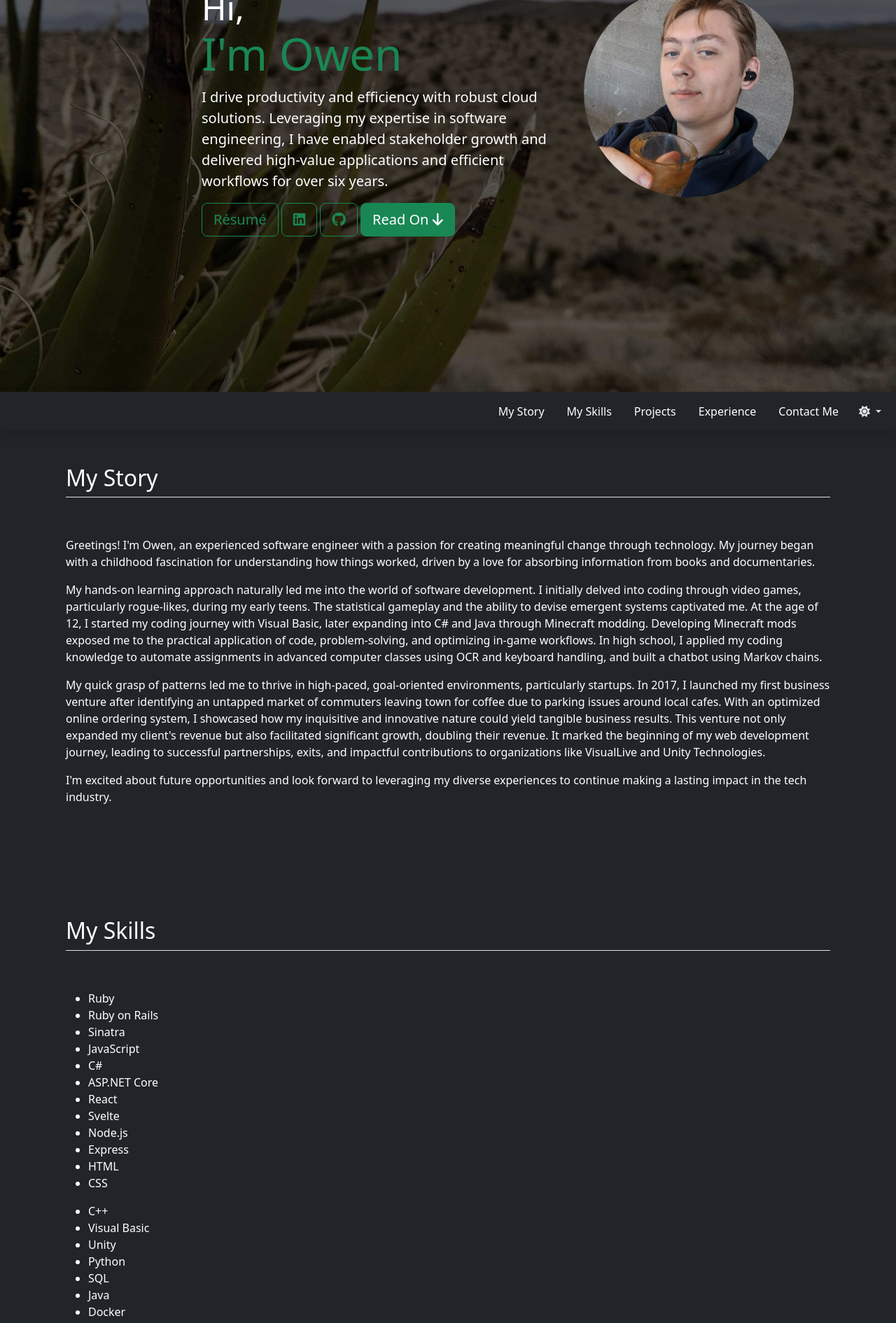
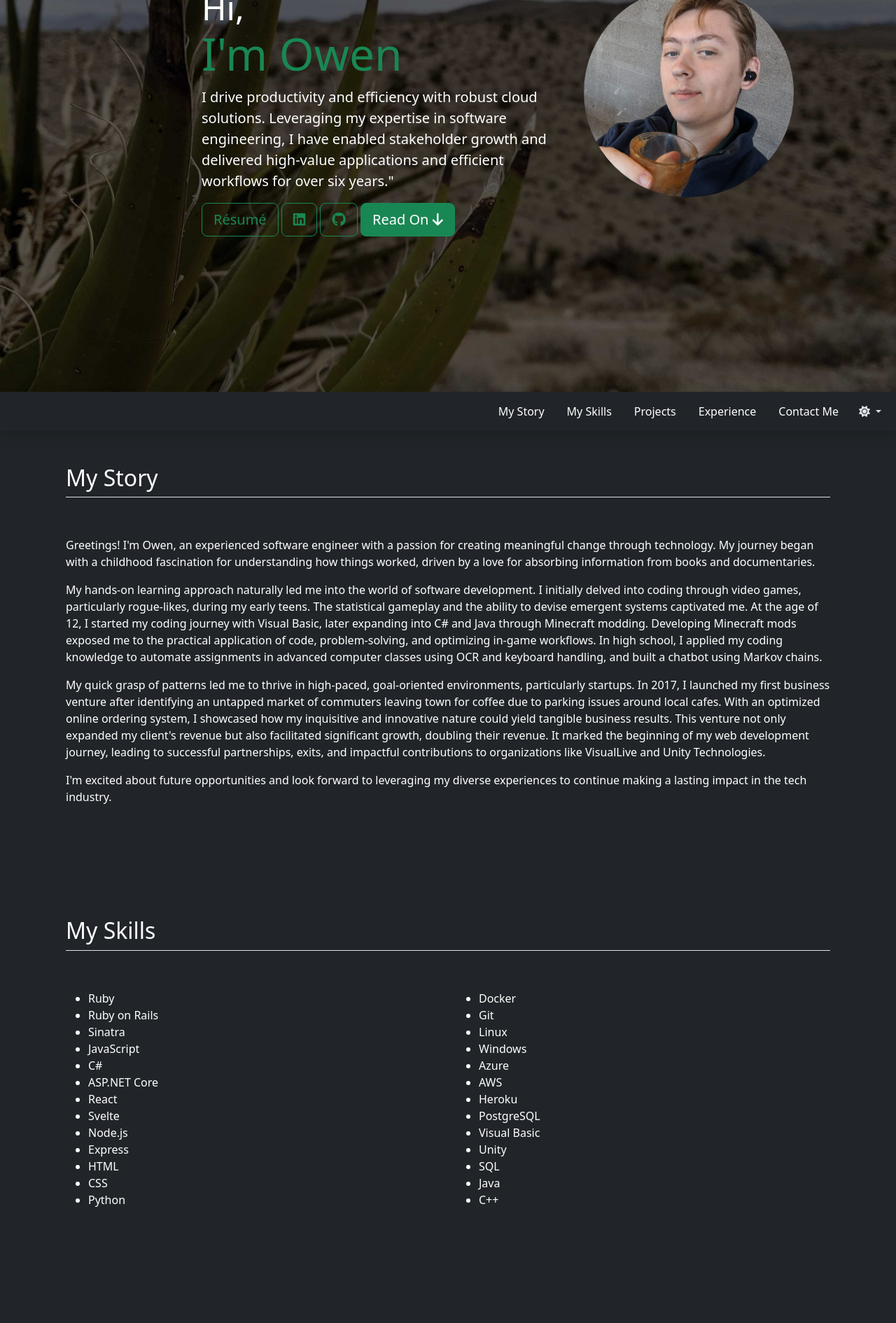
Before and after one commit to Akrivus/Akrivus, a SvelteKit app: page / in a window 1280 px wide. Shown: the part 240-2131 px from the top of the page at 70% size. Built offline with nearby package versions, Linux system fonts and the light colour scheme.

Commit message:
Fixed columns.

```diff
--- a/src/lib/components/Landing.svelte
+++ b/src/lib/components/Landing.svelte
@@ -1,7 +1,3 @@
-<script>
-  export let content = "";
-</script>
-
 <style>
   h1 {
     font-size: 3rem;
@@ -39,7 +35,9 @@
   <div class="row col-sm col-lg-9 col-xl-7">
     <div class="col-md-7 col-lg-8 col-xl-9">
       <h1>Hi,<br /><span class="name">I'm Owen</span></h1>
-      <p class="lead">{content}</p>
+      <p class="lead">
+        <slot name="content">Content loading...</slot>
+      </p>
       <a href="Owen Adrian - Resume.pdf" class="btn btn-lg btn-outline-success">Résumé</a>
       <a aria-label="LinkedIn" href="https://linkedin.com/in/owen-adrian" class="btn btn-lg btn-outline-success"><i class="fab fa-linkedin" /></a>
       <a aria-label="GitHub" href="https://github.com/Akrivus" class="btn btn-lg btn-outline-success"><i class="fab fa-github" /></a>
--- a/src/routes/+page.svelte
+++ b/src/routes/+page.svelte
@@ -14,10 +14,13 @@
   import oco from '$lib/images/logos/oco.png';
 </script>
 
-<Landing content="
-  I drive productivity and efficiency with robust cloud solutions. Leveraging my
-  expertise in software engineering, I have enabled stakeholder growth and delivered
-  high-value applications and efficient workflows for over six years." />
+<Landing>
+  <span slot="content">
+    I drive productivity and efficiency with robust cloud solutions. Leveraging my
+    expertise in software engineering, I have enabled stakeholder growth and delivered
+    high-value applications and efficient workflows for over six years."
+  </span>
+</Landing>
 
 <NavArea>
   <Section id="story" title="My Story">
@@ -58,7 +61,7 @@
   </Section>
 
   <Section id="skills" title="My Skills">
-    <div class="row row-cols-2 row-cols-sm-1">
+    <div class="row row-cols-2">
       <div class="col">
         <ul>
           <li>Ruby</li>
@@ -73,20 +76,24 @@
           <li>Express</li>
           <li>HTML</li>
           <li>CSS</li>
+          <li>Python</li>
         </ul>
       </div>
       <div class="col">
         <ul>
-          <li>C++</li>
-          <li>Visual Basic</li>
-          <li>Unity</li>
-          <li>Python</li>
-          <li>SQL</li>
-          <li>Java</li>
           <li>Docker</li>
           <li>Git</li>
           <li>Linux</li>
           <li>Windows</li>
+          <li>Azure</li>
+          <li>AWS</li>
+          <li>Heroku</li>
+          <li>PostgreSQL</li>
+          <li>Visual Basic</li>
+          <li>Unity</li>
+          <li>SQL</li>
+          <li>Java</li>
+          <li>C++</li>
         </ul>
       </div>
     </div>
```
